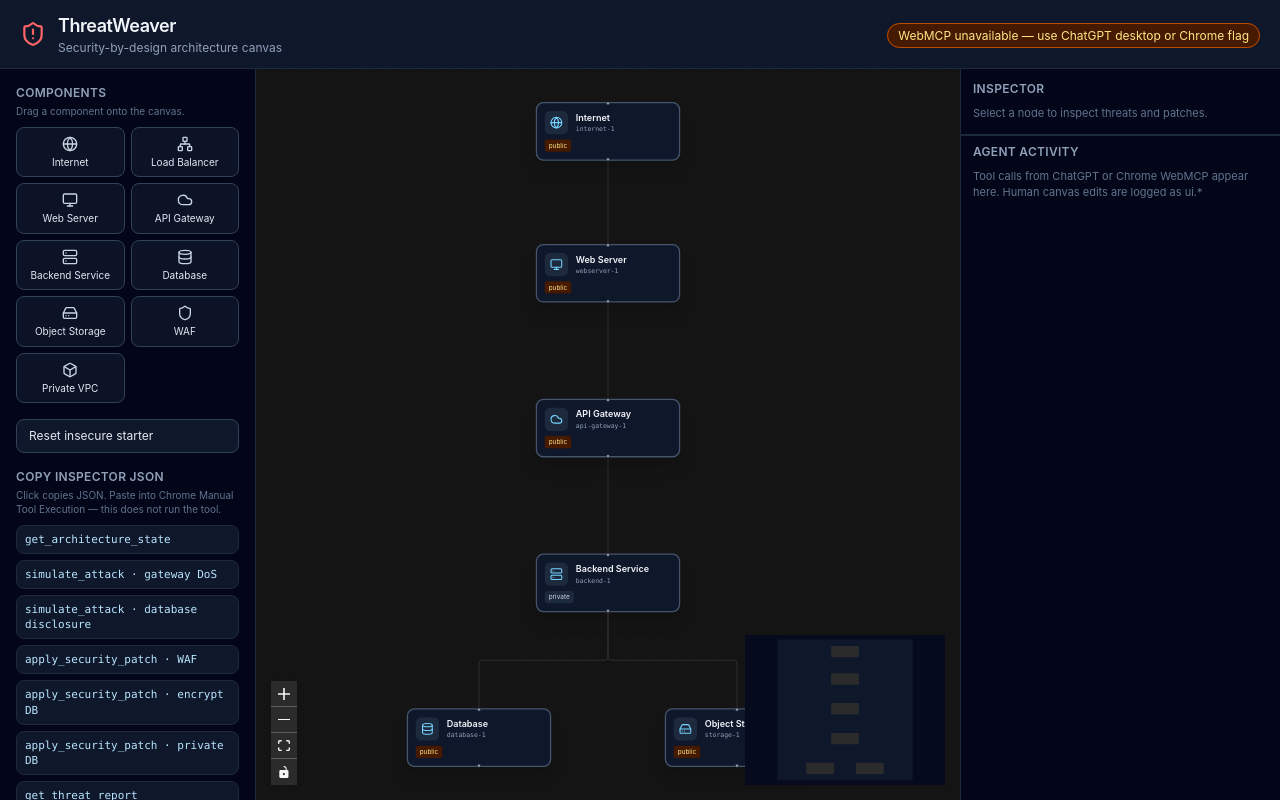
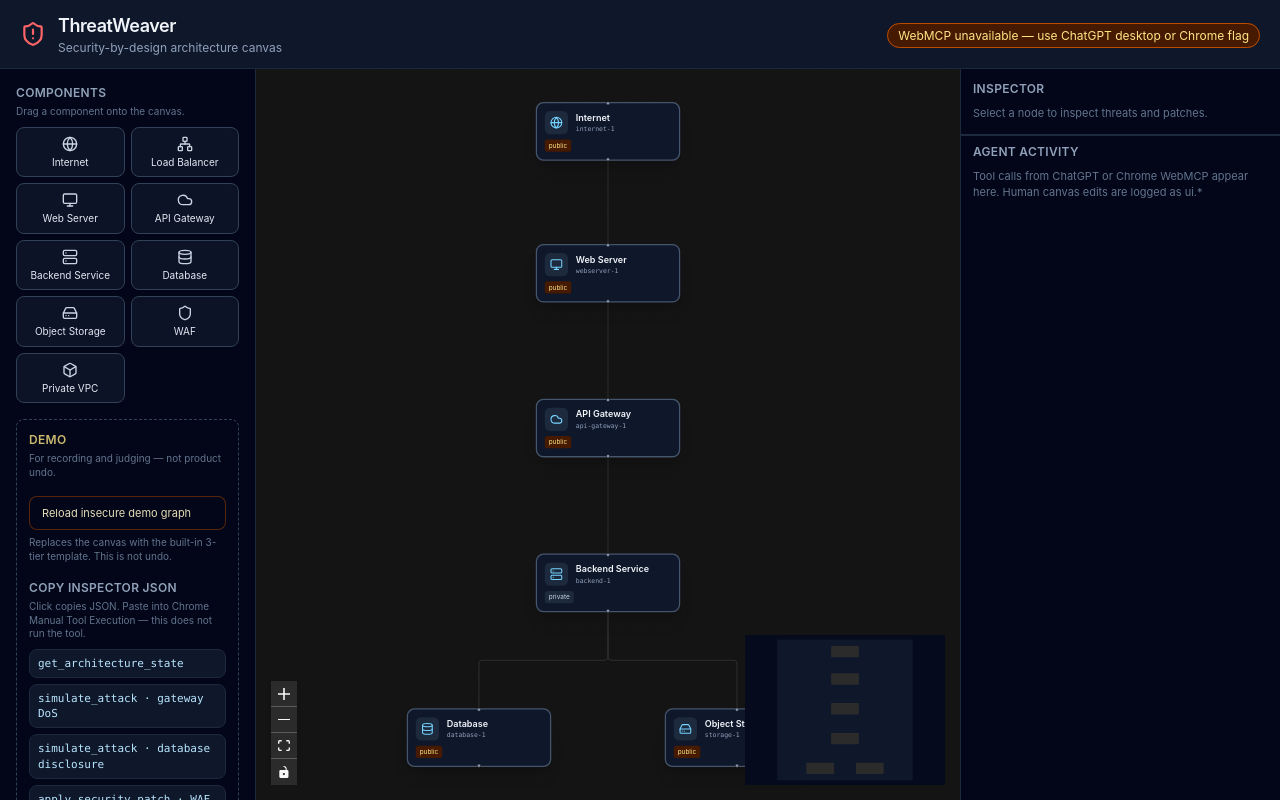
Before and after one commit to tegezc/TWeaver, a React (Vite) app in the folder client/: page / in a window 1280 px wide. Built offline with nearby package versions, Linux system fonts and the light colour scheme.

Commit message:
Move graph reset into a Demo panel so it is not mistaken for product undo.

```diff
--- a/client/src/components/Sidebar.tsx
+++ b/client/src/components/Sidebar.tsx
@@ -100,23 +100,39 @@ export default function Sidebar() {
         </div>
       </div>
 
+      <section className="space-y-4 rounded-lg border border-dashed border-slate-700 p-3">
+        <div>
+          <h2 className="mb-1 text-xs font-semibold tracking-wide text-amber-200/80 uppercase">
+            Demo
+          </h2>
+          <p className="text-[10px] leading-snug text-slate-500">
+            For recording and judging — not product undo.
+          </p>
+        </div>
+
+        <div>
           <button
             type="button"
-        className="rounded-lg border border-slate-700 bg-slate-900 px-3 py-2 text-left text-xs text-slate-200 hover:bg-slate-800"
+            className="w-full rounded-lg border border-amber-900/70 bg-slate-950 px-3 py-2 text-left text-[11px] text-amber-100/90 hover:border-amber-800 hover:bg-slate-900"
             onClick={() => {
               const result = loadStarterArchitecture();
               logActivity('ui.reset', 'starter architecture', JSON.stringify(result));
             }}
           >
-        Reset insecure starter
+            Reload insecure demo graph
           </button>
+          <p className="mt-1.5 text-[10px] leading-snug text-slate-500">
+            Replaces the canvas with the built-in 3-tier template. This is not undo.
+          </p>
+        </div>
 
         <div>
-        <h2 className="mb-1 text-xs font-semibold tracking-wide text-slate-400 uppercase">
+          <h3 className="mb-1 text-xs font-semibold tracking-wide text-slate-400 uppercase">
             Copy inspector JSON
-        </h2>
+          </h3>
           <p className="mb-2 text-[10px] leading-snug text-slate-500">
-          Click copies JSON. Paste into Chrome Manual Tool Execution — this does not run the tool.
+            Click copies JSON. Paste into Chrome Manual Tool Execution — this does not run the
+            tool.
           </p>
           <ul className="space-y-1.5">
             {INSPECTOR_PAYLOADS.map((item) => {
@@ -141,9 +157,9 @@ export default function Sidebar() {
         </div>
 
         <div>
-        <h2 className="mb-1 text-xs font-semibold tracking-wide text-slate-400 uppercase">
+          <h3 className="mb-1 text-xs font-semibold tracking-wide text-slate-400 uppercase">
             Copy agent prompts
-        </h2>
+          </h3>
           <p className="mb-2 text-[10px] leading-snug text-slate-500">
             Click copies the prompt. Paste into ChatGPT Work if you use that path.
           </p>
@@ -167,6 +183,7 @@ export default function Sidebar() {
             })}
           </ul>
         </div>
+      </section>
     </aside>
   );
 }
```
Lines whose indentation alone changed are shown as unchanged.
